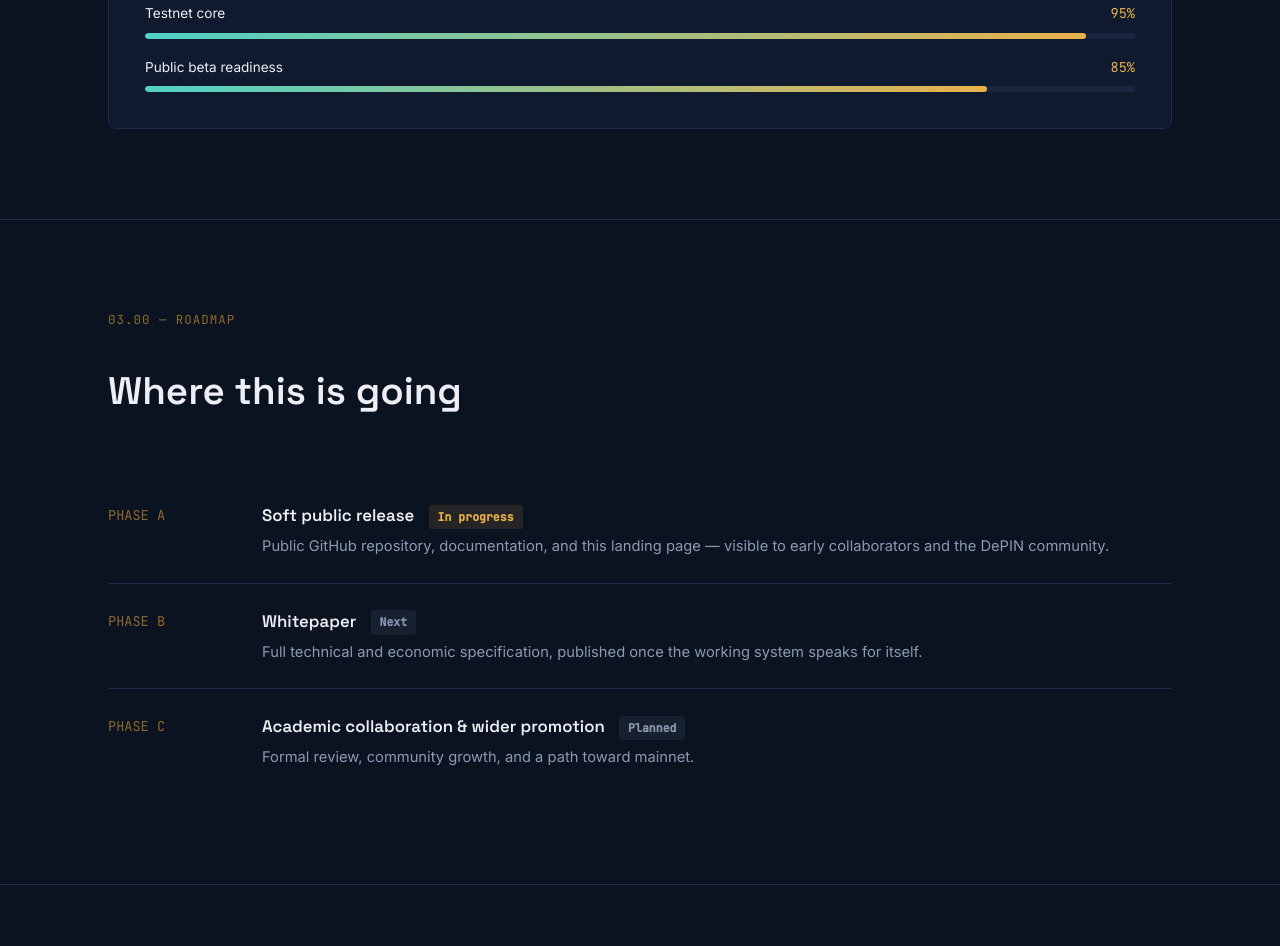
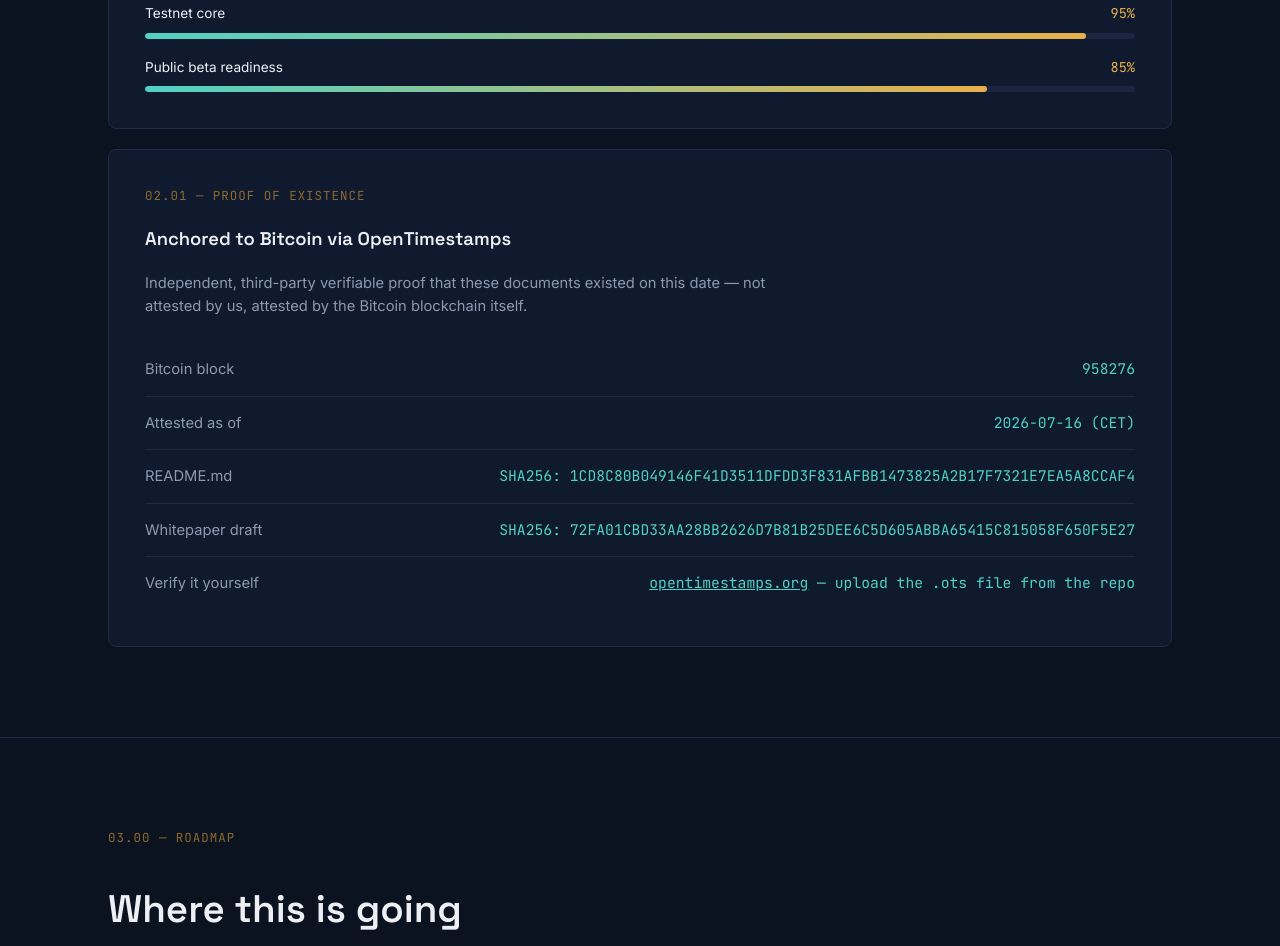
Before and after one commit to vladimir0605/FrameworkForTrust, a plain HTML site: page index.html in a window 1280 px wide. Shown: the part 2684-3630 px from the top of the page. Drawn offline with Linux system fonts and the light colour scheme.

Commit message:
index addapted

```diff
--- a/index.html
+++ b/index.html
@@ -504,6 +504,36 @@
           </div>
         </div>
       </div>
+
+      <!-- ===== Proof-of-Existence (OpenTimestamps) ===== -->
+      <div class="proof-card reveal" style="margin-top: 20px;">
+        <div class="section-head" style="margin-bottom: 24px;">
+          <div class="coord-label" style="margin-bottom:0;">02.01 — PROOF OF EXISTENCE</div>
+          <h3 style="font-family: var(--display); font-size: 1.15rem; font-weight: 600; margin-top: 4px;">Anchored to Bitcoin via OpenTimestamps</h3>
+          <p style="color: var(--text-muted); font-size: 0.92rem; margin-top: 4px;">Independent, third-party verifiable proof that these documents existed on this date — not attested by us, attested by the Bitcoin blockchain itself.</p>
+        </div>
+
+        <div class="proof-row">
+          <span class="proof-key">Bitcoin block</span>
+          <span class="proof-val">958276</span>
+        </div>
+        <div class="proof-row">
+          <span class="proof-key">Attested as of</span>
+          <span class="proof-val">2026-07-16 (CET)</span>
+        </div>
+        <div class="proof-row">
+          <span class="proof-key">README.md</span>
+          <span class="proof-val">SHA256: 1CD8C80B049146F41D3511DFDD3F831AFBB1473825A2B17F7321E7EA5A8CCAF4</span>
+        </div>
+        <div class="proof-row">
+          <span class="proof-key">Whitepaper draft</span>
+          <span class="proof-val">SHA256: 72FA01CBD33AA28BB2626D7B81B25DEE6C5D605ABBA65415C815058F650F5E27</span>
+        </div>
+        <div class="proof-row">
+          <span class="proof-key">Verify it yourself</span>
+          <span class="proof-val"><a href="https://opentimestamps.org" style="color: var(--teal); text-decoration: underline;">opentimestamps.org</a> — upload the .ots file from the repo</span>
+        </div>
+      </div>
     </div>
   </section>
 
@@ -547,7 +577,7 @@
         <p>FfT is being built in the open. The repository, contracts, and documentation are the best way to understand — and challenge — how it works.</p>
         <div class="cta-row">
           <a class="btn btn-primary" href="#" id="github-link-2">View on GitHub →</a>
-          <a class="btn btn-ghost" href="mailto:vladimir.djukic0605@gmail.com">Contact</a>
+          <a class="btn btn-ghost" href="mailto:hello@example.com">Contact</a>
         </div>
       </div>
     </div>
@@ -613,7 +643,7 @@
 
   // Placeholder GitHub links — update once repo is public
   document.querySelectorAll('#github-link, #github-link-2').forEach(a => {
-    a.href = 'https://github.com/vladimir0605/FrameworkForTrust';
+    a.href = 'https://github.com/YOUR-USERNAME/FfT';
   });
 </script>
 
```
